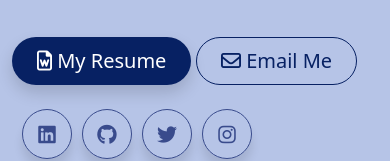
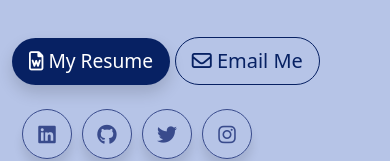
Before and after one commit to apexbravo/Portfolio-Website, a plain HTML site: page Index.html in a window 390 px wide. Shown: the part 926-1087 px from the top of the page. Drawn offline with nearby package versions, Linux system fonts and the light colour scheme.

Commit message:
opera accessibility

```diff
--- a/Index.html
+++ b/Index.html
@@ -68,12 +68,12 @@
 					<div class="row">
 						<div class="col-sm-4">
 							<a href="https://drive.google.com/file/d/104QBCuymQrMs-Wc51tyTyOxBwZq3JGxW/view?usp=sharing"
-								target="_blank" rel="noreferrer" class="btn btn-lg shadow  round px-4 py-2  mb-lg-5 mt-4 showcase-btn "
+								target="_blank" rel="noreferrer" class="btn btn-lg shadow  round px-3 py-2  mb-lg-5 mt-4 showcase-btn "
 								id=" text-light"> <span id="">
 									<i class="far fa-file-word"></i>
 									My Resume
 								</span></a>
-							<a class="btn btn-lg emailbtn d-sm-none d-inline-block round px-4 py-2 mt-4  mb-lg-5 "
+							<a class="btn btn-lg emailbtn d-sm-none d-inline-block round px-3 py-2 mt-4  mb-lg-5 "
 								href="mailto:abelrevelation@gmail.com"><i class="far fa-envelope"></i> Email Me</a>
 						</div>
 
--- a/css/styles.css
+++ b/css/styles.css
@@ -150,6 +150,7 @@ body {
 .showcase-btn {
   background-color: #072163;
   color: white;
+  font-size: 1.2rem;
 }
 
 .showcase-btn:hover {
```
